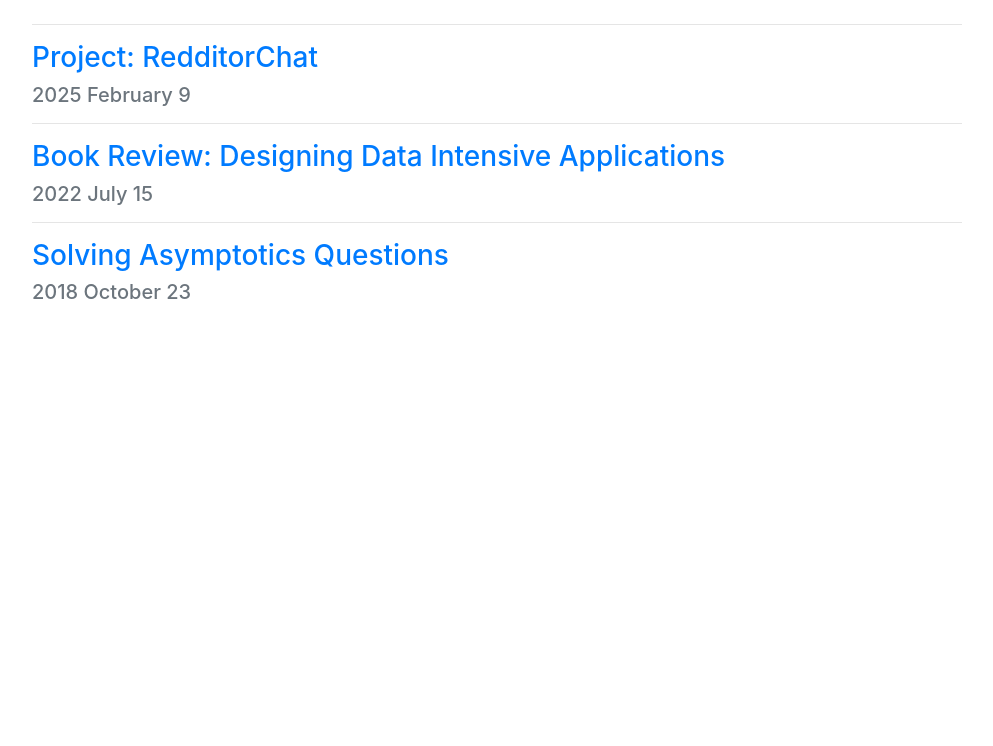
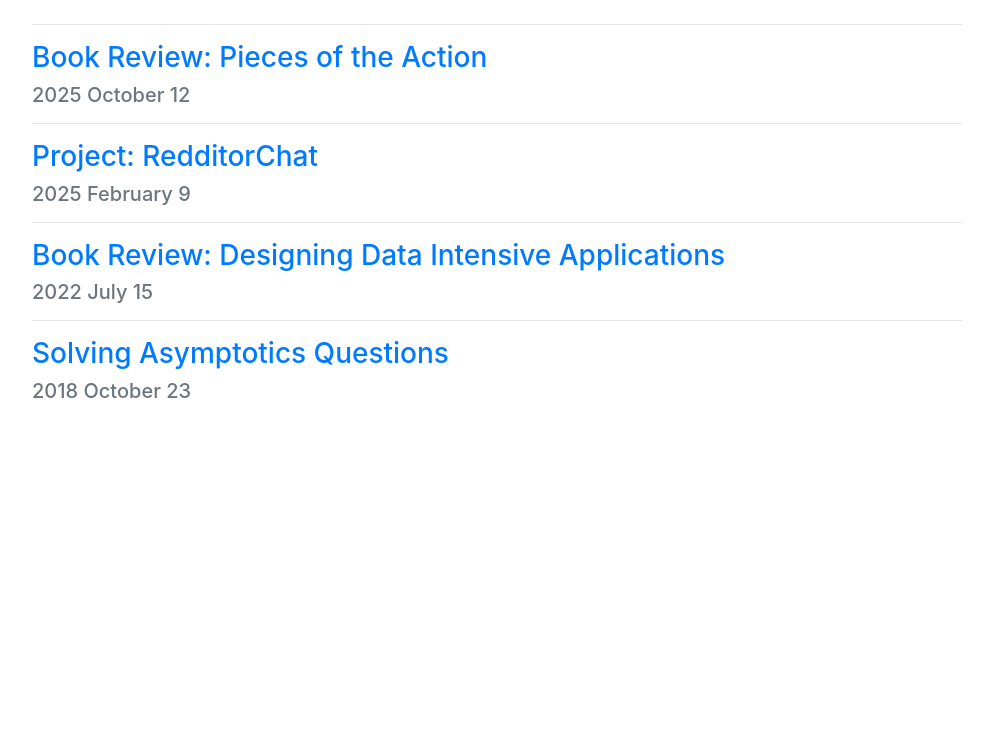
Before and after one commit to NTitterton/personalwebsite, a plain HTML site: page blog.html in a window 1280 px wide. Shown: the part 54-800 px from the top of the page, without its empty margins (143-1136 px from the left). Drawn offline with nearby package versions, Linux system fonts and the light colour scheme.

Commit message:
and update blog

```diff
--- a/blog.html
+++ b/blog.html
@@ -33,6 +33,9 @@
       <div class="row justify-content-center mt-3">
         <div class="col-9">
           <hr>
+          <h3><a href="./pota.html">Book Review: Pieces of the Action</a></h3>
+          <h5 class="text-muted">2025 October 12</h5>
+          <hr>
           <h3><a href="./redditorchat.html">Project: RedditorChat</a></h3>
           <h5 class="text-muted">2025 February 9</h5>
           <hr>
```
